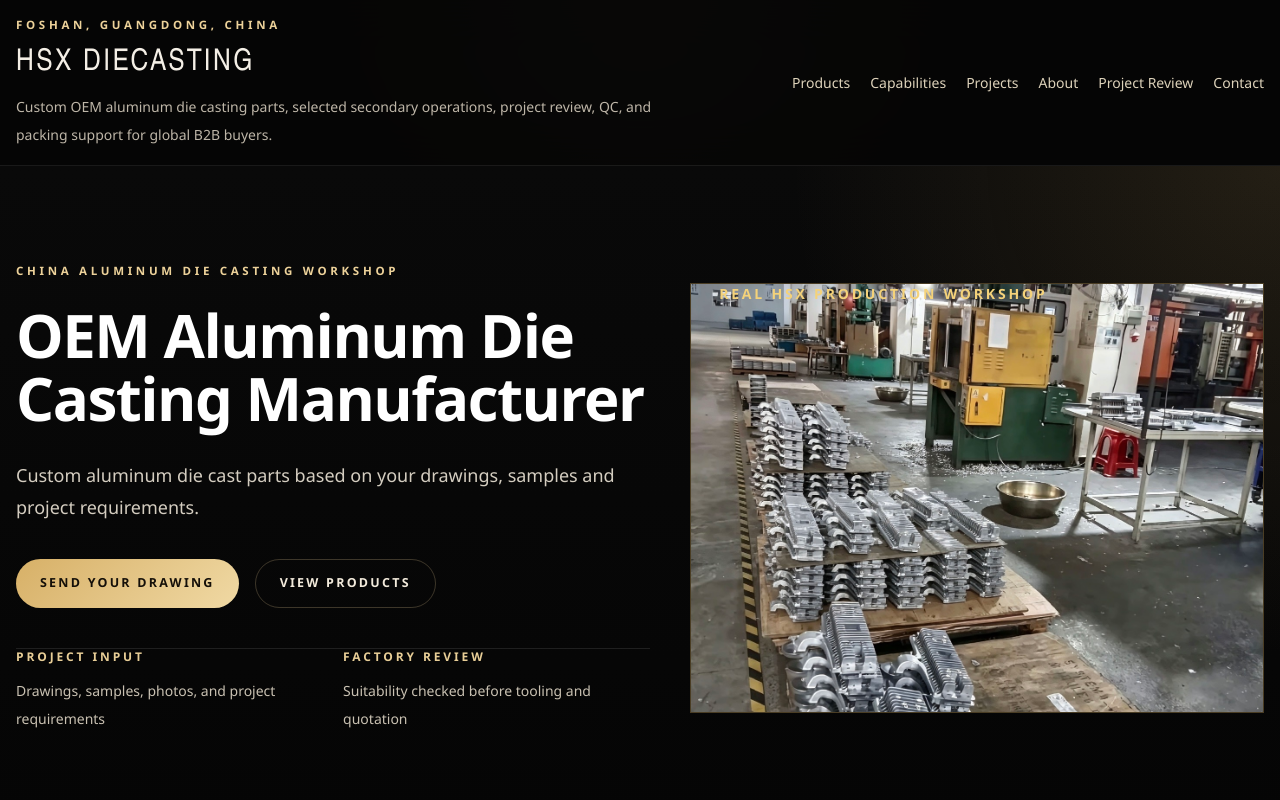
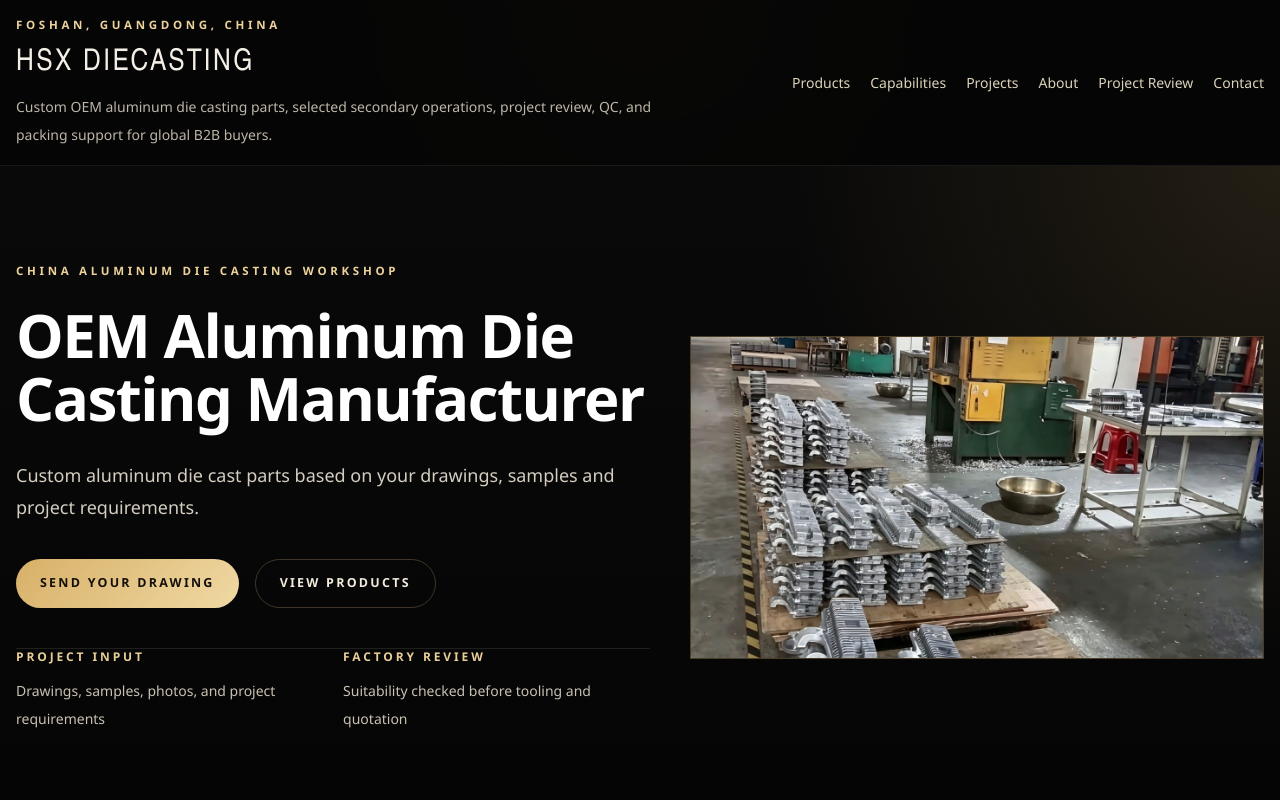
Before and after one commit to nicolsonhuang-byte/hsxdiecasting, a Next.js app: page / in a window 1280 px wide. Shown: the top 800 px of the page. Built offline with nearby package versions, Linux system fonts and the light colour scheme.

Commit message:
Add real mold setup video to homepage hero

```diff
--- /dev/null
+++ b/src/app/components/homepage-hero-video.tsx
@@ -0,0 +1,134 @@
+"use client";
+
+import Image from "next/image";
+import { useEffect, useRef, useState, useSyncExternalStore } from "react";
+
+import aboutWorkshop from "../../../public/images/about-hsx-aluminum-die-casting-workshop.jpg";
+
+const reducedMotionQuery = "(prefers-reduced-motion: reduce)";
+
+function subscribeToReducedMotion(callback: () => void) {
+  const mediaQuery = window.matchMedia(reducedMotionQuery);
+  mediaQuery.addEventListener("change", callback);
+
+  return () => mediaQuery.removeEventListener("change", callback);
+}
+
+function getReducedMotionPreference() {
+  return window.matchMedia(reducedMotionQuery).matches;
+}
+
+function getServerReducedMotionPreference() {
+  return true;
+}
+
+export function HomepageHeroVideo() {
+  const containerRef = useRef<HTMLDivElement>(null);
+  const videoRef = useRef<HTMLVideoElement>(null);
+  const prefersReducedMotion = useSyncExternalStore(
+    subscribeToReducedMotion,
+    getReducedMotionPreference,
+    getServerReducedMotionPreference,
+  );
+  const [isNearViewport, setIsNearViewport] = useState(false);
+  const [hasEnteredViewport, setHasEnteredViewport] = useState(false);
+  const [videoReady, setVideoReady] = useState(false);
+  const [videoFailed, setVideoFailed] = useState(false);
+
+  useEffect(() => {
+    const container = containerRef.current;
+
+    if (!container) {
+      return;
+    }
+
+    if (typeof IntersectionObserver === "undefined") {
+      const frame = requestAnimationFrame(() => {
+        setIsNearViewport(true);
+        setHasEnteredViewport(true);
+      });
+
+      return () => cancelAnimationFrame(frame);
+    }
+
+    const observer = new IntersectionObserver(
+      ([entry]) => {
+        const isNear = entry.isIntersecting;
+        setIsNearViewport(isNear);
+
+        if (isNear) {
+          setHasEnteredViewport(true);
+        }
+      },
+      {
+        rootMargin: "180px 0px",
+        threshold: 0.01,
+      },
+    );
+
+    observer.observe(container);
+
+    return () => observer.disconnect();
+  }, []);
+
+  useEffect(() => {
+    const video = videoRef.current;
+
+    if (!video) {
+      return;
+    }
+
+    video.muted = true;
+
+    if (prefersReducedMotion || !isNearViewport) {
+      video.pause();
+      return;
+    }
+
+    void video.play().catch(() => {
+      setVideoFailed(true);
+    });
+  }, [hasEnteredViewport, isNearViewport, prefersReducedMotion]);
+
+  const shouldRenderVideo =
+    hasEnteredViewport && !prefersReducedMotion && !videoFailed;
+
+  return (
+    <div
+      ref={containerRef}
+      className="relative aspect-video overflow-hidden border border-[#d5ae67]/35 bg-black"
+    >
+      <Image
+        src={aboutWorkshop}
+        alt=""
+        aria-hidden="true"
+        fill
+        preload
+        sizes="(min-width: 1280px) 40rem, (min-width: 1024px) 46vw, 100vw"
+        className="object-cover object-[center_54%]"
+      />
+
+      {shouldRenderVideo ? (
+        <video
+          ref={videoRef}
+          autoPlay
+          muted
+          loop
+          playsInline
+          controls={false}
+          preload="metadata"
+          poster={aboutWorkshop.src}
+          aria-hidden="true"
+          tabIndex={-1}
+          onLoadedData={() => setVideoReady(true)}
+          onError={() => setVideoFailed(true)}
+          className={`absolute inset-0 h-full w-full object-cover ${
+            videoReady ? "opacity-100" : "opacity-0"
+          }`}
+        >
+          <source src="/videos/hsx-mold-setup-hero.mp4" type="video/mp4" />
+        </video>
+      ) : null}
+    </div>
+  );
+}
--- a/src/app/page.tsx
+++ b/src/app/page.tsx
@@ -1,7 +1,6 @@
 import Image, { type StaticImageData } from "next/image";
 import Link from "next/link";
 
-import aboutWorkshop from "../../public/images/about-hsx-aluminum-die-casting-workshop.jpg";
 import communicationEquipmentHousing from "../../public/images/hsx-factory/communication-equipment-aluminum-die-cast-housing.jpg";
 import machineryAccessoryPart from "../../public/images/hsx-factory/machinery-accessory-aluminum-die-cast-part.jpg";
 import multiSpindleDrilling from "../../public/images/hsx-factory/multi-spindle-drilling-fixture-aluminum-part.jpg";
@@ -10,6 +9,7 @@
 import sprayPainting from "../../public/images/hsx-factory/in-house-spray-painting-aluminum-parts.jpg";
 import stageLightHousing from "../../public/images/hsx-factory/stage-light-aluminum-die-cast-housing.jpg";
 import workshopHorizontal from "../../public/images/hsx-factory/hsx-aluminum-die-casting-workshop-horizontal.jpg";
+import { HomepageHeroVideo } from "./components/homepage-hero-video";
 import { SiteFooter, SiteHeader } from "./components/site-navigation";
 
 type ProductFamily = {
@@ -163,8 +163,8 @@
           aria-labelledby="homepage-hero-heading"
           className="border-b border-white/8 bg-[radial-gradient(circle_at_top_right,rgba(199,162,91,0.14),transparent_34%),linear-gradient(180deg,#090909_0%,#050505_100%)]"
         >
-          <div className="container-shell grid min-w-0 gap-10 py-14 lg:grid-cols-[minmax(0,1.05fr)_minmax(0,0.95fr)] lg:items-center lg:py-24">
-            <div className="min-w-0 motion-rise">
+          <div className="container-shell grid min-w-0 gap-10 py-14 lg:grid-cols-[minmax(0,1.05fr)_minmax(0,0.95fr)] lg:items-center lg:gap-y-0 lg:py-24">
+            <div className="min-w-0 motion-rise lg:col-start-1 lg:row-start-1">
               <p className="section-kicker">China aluminum die casting workshop</p>
               <h1
                 id="homepage-hero-heading"
@@ -188,8 +188,13 @@
                   View Products
                 </Link>
               </div>
+            </div>
 
-              <div className="mt-10 grid gap-5 border-t border-white/10 pt-7 sm:grid-cols-2">
+            <div className="min-w-0 motion-rise-delay lg:col-start-2 lg:row-span-2 lg:row-start-1 lg:self-center">
+              <HomepageHeroVideo />
+            </div>
+
+            <div className="grid gap-5 border-t border-white/10 pt-7 sm:grid-cols-2 lg:col-start-1 lg:row-start-2 lg:mt-10">
               <div>
                 <p className="text-xs font-semibold uppercase tracking-[0.24em] text-[#e8ce97]">
                   Project input
@@ -205,25 +210,6 @@
                 <p className="mt-3 text-sm leading-7 text-[#c9c1b2]">
                   Suitability checked before tooling and quotation
                 </p>
-                </div>
-              </div>
-            </div>
-
-            <div className="min-w-0 motion-rise-delay">
-              <div className="relative aspect-[4/3] overflow-hidden border border-[#d5ae67]/35 bg-black">
-                <Image
-                  src={aboutWorkshop}
-                  alt="HSX aluminum die casting workshop with production equipment and aluminum die-cast parts"
-                  fill
-                  preload
-                  sizes="(min-width: 1280px) 40rem, (min-width: 1024px) 46vw, 100vw"
-                  className="object-cover object-[center_54%]"
-                />
-                <div className="absolute inset-x-0 bottom-0 bg-gradient-to-t from-black/85 to-transparent px-5 pb-5 pt-16 sm:px-7 sm:pb-7">
-                  <p className="text-sm font-semibold uppercase tracking-[0.2em] text-[#f4d27a]">
-                    Real HSX production workshop
-                  </p>
-                </div>
               </div>
             </div>
           </div>
```
Also changed, not shown: 1 other file (tests, documents, lock files or other folders). Lines whose indentation alone changed are shown as unchanged.
